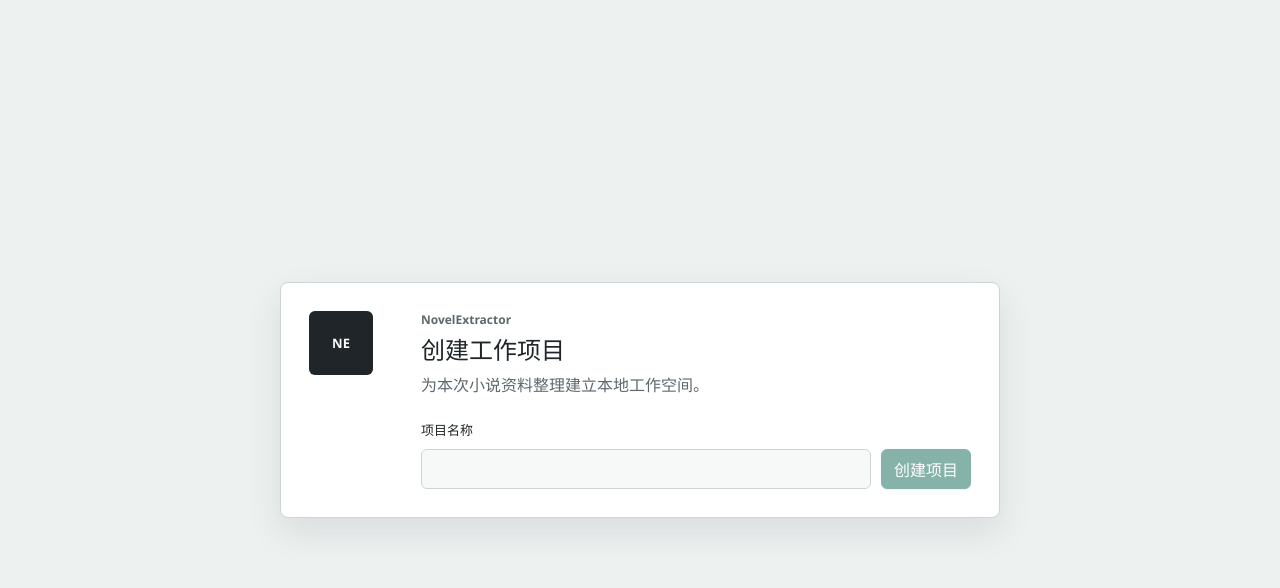
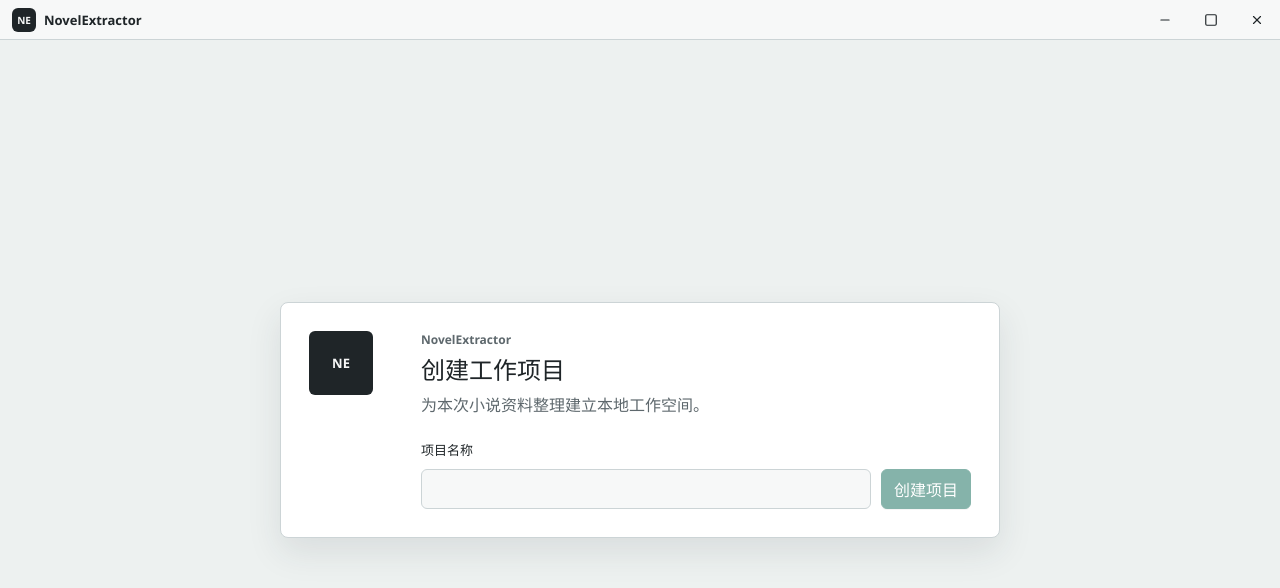
Before and after one commit to 1656970772/NovelExtractor, a React (Vite) app in the folder apps/desktop/: page / in a window 1280 px wide. Shown: the top 588 px of the page. Built offline with nearby package versions, Linux system fonts and the light colour scheme.

Commit message:
fix: show title bar before project selection

```diff
--- a/apps/desktop/src/renderer/App.tsx
+++ b/apps/desktop/src/renderer/App.tsx
@@ -635,7 +635,9 @@ export function App({ initialState = DEFAULT_STATE }: AppProps) {
 
   if (!project) {
     return (
-      <main className="project-gate-shell" data-testid="desktop-shell">
+      <div className="project-gate-shell" data-testid="desktop-shell">
+        <WindowTitleBar />
+        <main className="project-gate-main">
           <ProjectGate
             errorMessage={projectError}
             projects={projects}
@@ -644,6 +646,7 @@ export function App({ initialState = DEFAULT_STATE }: AppProps) {
             onSelectProject={setProject}
           />
         </main>
+      </div>
     );
   }
 
--- a/apps/desktop/src/renderer/styles/app.css
+++ b/apps/desktop/src/renderer/styles/app.css
@@ -83,7 +83,15 @@ p {
 
 .project-gate-shell {
   display: grid;
+  grid-template-rows: 40px minmax(0, 1fr);
+}
+
+.project-gate-main {
+  display: grid;
   place-items: center;
+  min-width: 0;
+  min-height: 0;
+  overflow: auto;
   padding: 32px;
 }
 
@@ -1974,7 +1982,7 @@ p {
 }
 
 @media (max-width: 640px) {
-  .project-gate-shell,
+  .project-gate-main,
   .workbench-main {
     padding: 12px;
   }
```
Also changed, not shown: 1 other file (tests, documents, lock files or other folders). Lines whose indentation alone changed are shown as unchanged.
